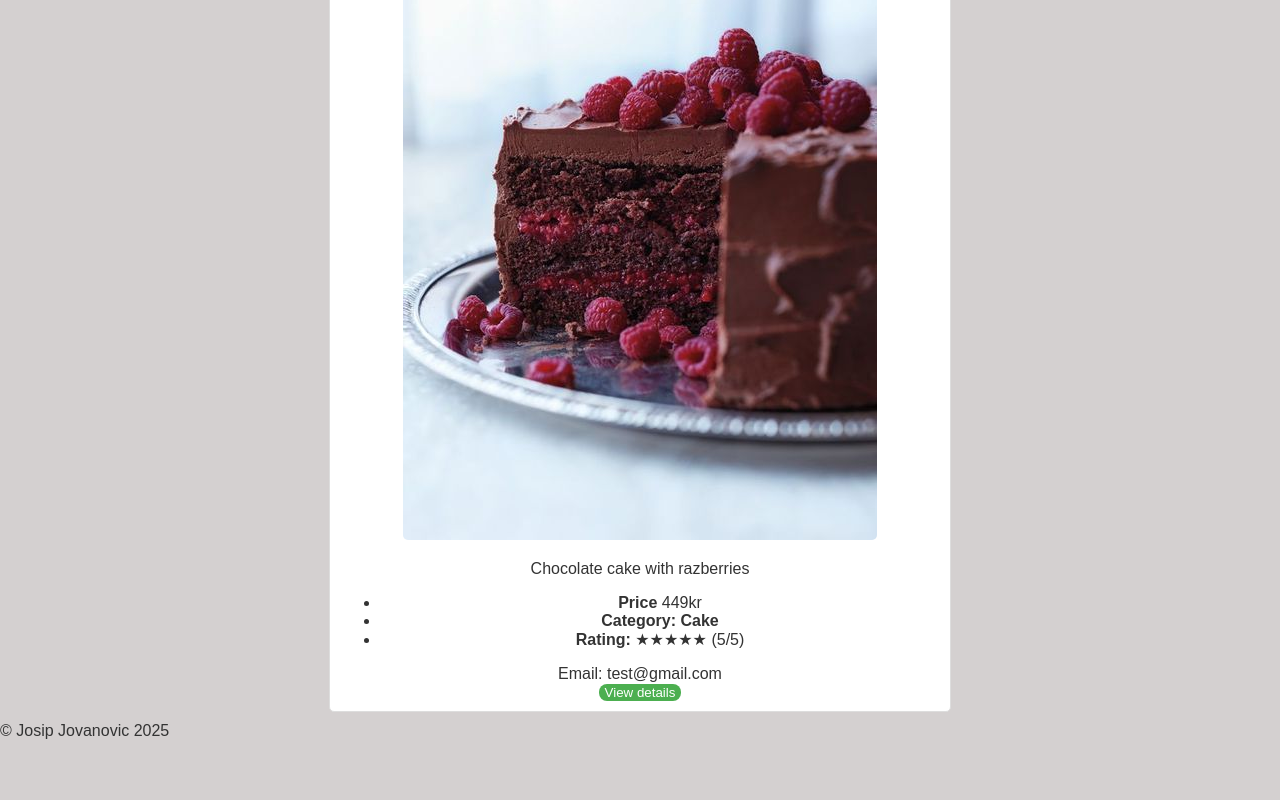
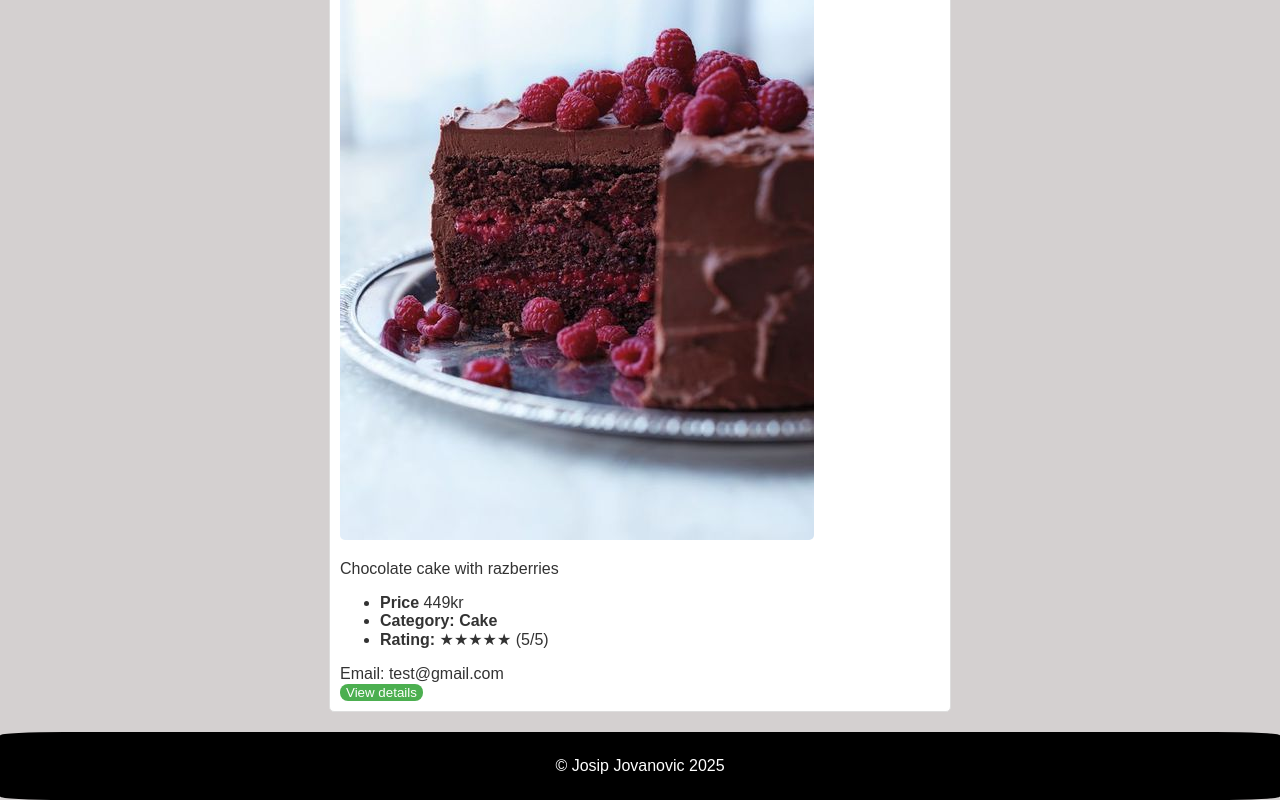
Before and after one commit to JOJO840/marketplace-workshop, a plain HTML site: page index.html in a window 1280 px wide. Shown: the part 956-1756 px from the top of the page. Before the commit the page ends 1696 px from the top, so only its background shows below. Drawn offline with Linux system fonts and the light colour scheme.

Commit message:
Final changes made.

```diff
--- a/style.css
+++ b/style.css
@@ -16,7 +16,6 @@ header{
 section{
     margin-top: 20px;
     margin-bottom: 20px;
-    text-align: center;
     background-color: #fff;
     border-radius: 15px;
 }
@@ -42,6 +41,7 @@ h2{
 }
 .email-field{
     margin-bottom: auto;
+    padding: 0,5%;
 }
 
 #products button{
@@ -51,3 +51,13 @@ h2{
     border: 0;
     border-radius: 8px;
 }
+
+footer{
+    margin-top: 20px;
+    padding: 25px;
+    background-color: rgb(0, 0, 0);
+    border-radius: 5%;
+    box-shadow: #fff;
+    text-align: center;
+    color: #fff;
+}
```
